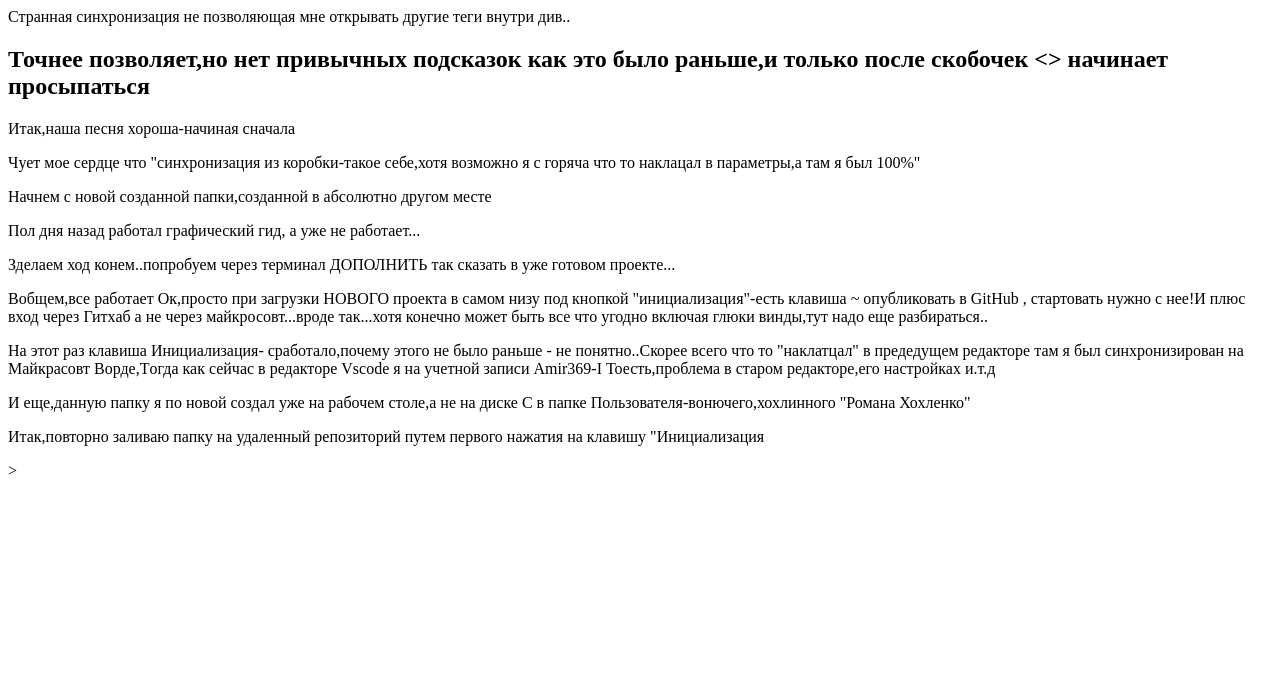
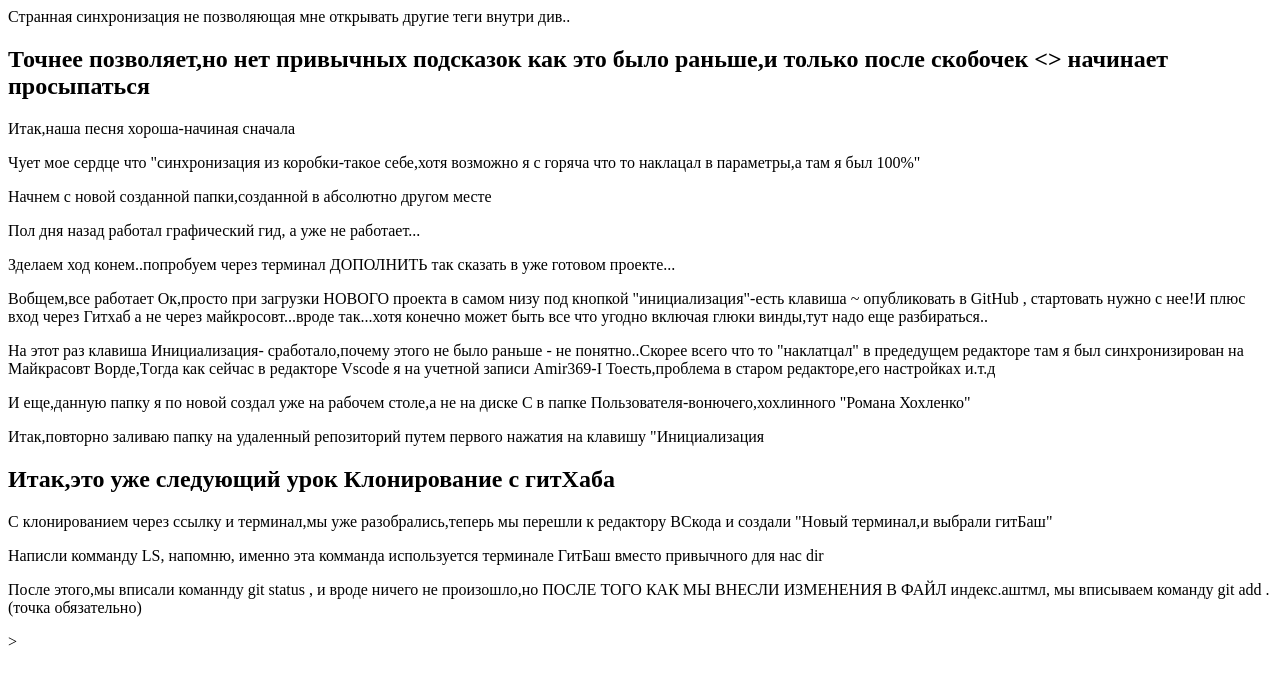
Before and after one commit to Amir369-I/grafik, a plain HTML site: page grafik_2/index.html in a window 1280 px wide. Drawn offline with Linux system fonts and the light colour scheme.

Commit message:
Урок-Клонирование GitHub

```diff
--- a/grafik_2/index.html
+++ b/grafik_2/index.html
@@ -28,6 +28,14 @@
     </p>
     <p>Итак,повторно заливаю папку на удаленный репозиторий путем первого нажатия на клавишу "Инициализация</p>
 
+<h2>Итак,это уже следующий урок Клонирование с гитХаба</h2>
+<p>С клонированием через ссылку и терминал,мы уже разобрались,теперь мы перешли к редактору ВСкода и создали
+    "Новый терминал,и выбрали гитБаш"
+</p>
+<p>Написли комманду LS, напомню, именно эта комманда используется терминале ГитБаш вместо привычного для нас dir</p>
+<p>После этого,мы вписали команнду  git status , и вроде ничего не произошло,но ПОСЛЕ ТОГО КАК МЫ ВНЕСЛИ ИЗМЕНЕНИЯ
+    В ФАЙЛ индекс.аштмл, мы вписываем команду git add . (точка обязательно) </p>
+
     ></div>
 </body>
 </html>
```
